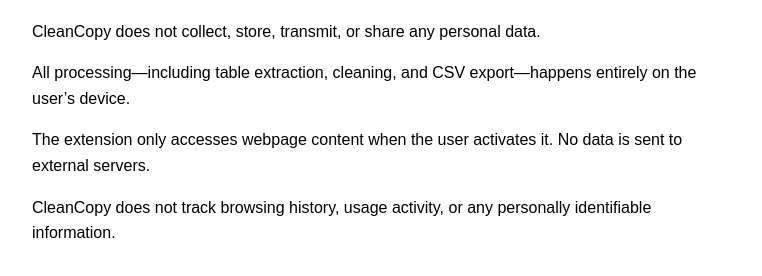
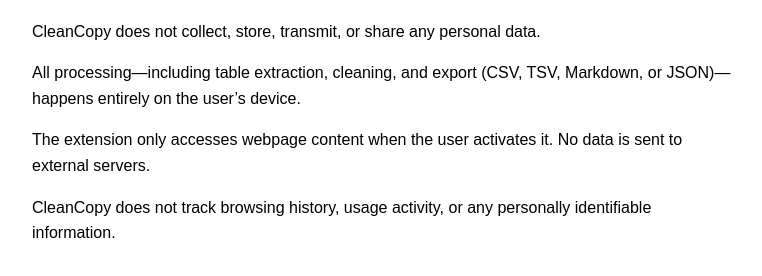
Before and after one commit to puneetsran/cleancopy-privacy-policy, a plain HTML site: page index.html in a window 1280 px wide. Shown: the part 94-370 px from the top of the page, without its empty margins (258-1020 px from the left). Drawn offline with Linux system fonts and the light colour scheme.

Commit message:
Update export wording to reflect CSV, TSV, Markdown, JSON

```diff
--- a/index.html
+++ b/index.html
@@ -11,7 +11,7 @@
 <body>
   <h1>CleanCopy Privacy Policy</h1>
   <p>CleanCopy does not collect, store, transmit, or share any personal data.</p>
-  <p>All processing—including table extraction, cleaning, and CSV export—happens entirely on the user’s device.</p>
+  <p>All processing—including table extraction, cleaning, and export (CSV, TSV, Markdown, or JSON)—happens entirely on the user’s device.</p>
   <p>The extension only accesses webpage content when the user activates it. No data is sent to external servers.</p>
   <p>CleanCopy does not track browsing history, usage activity, or any personally identifiable information.</p>
 </body>
```
